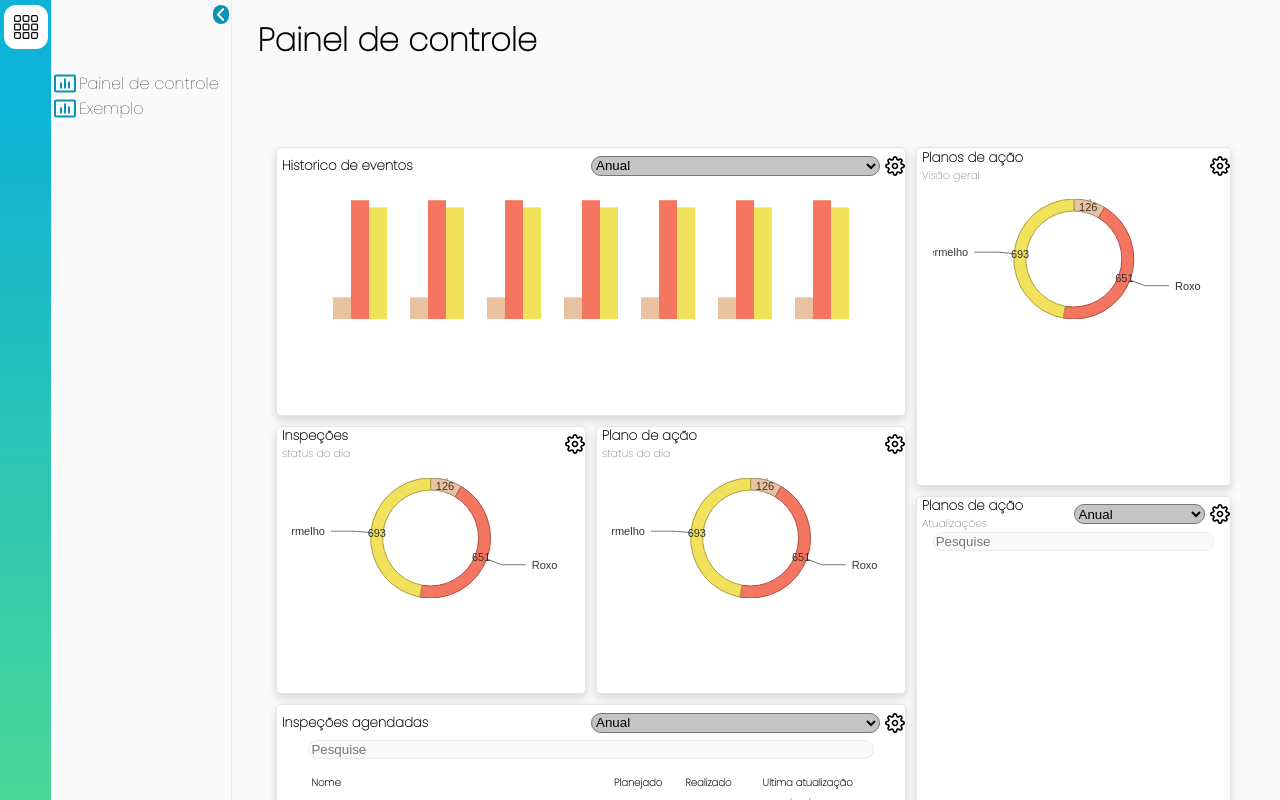
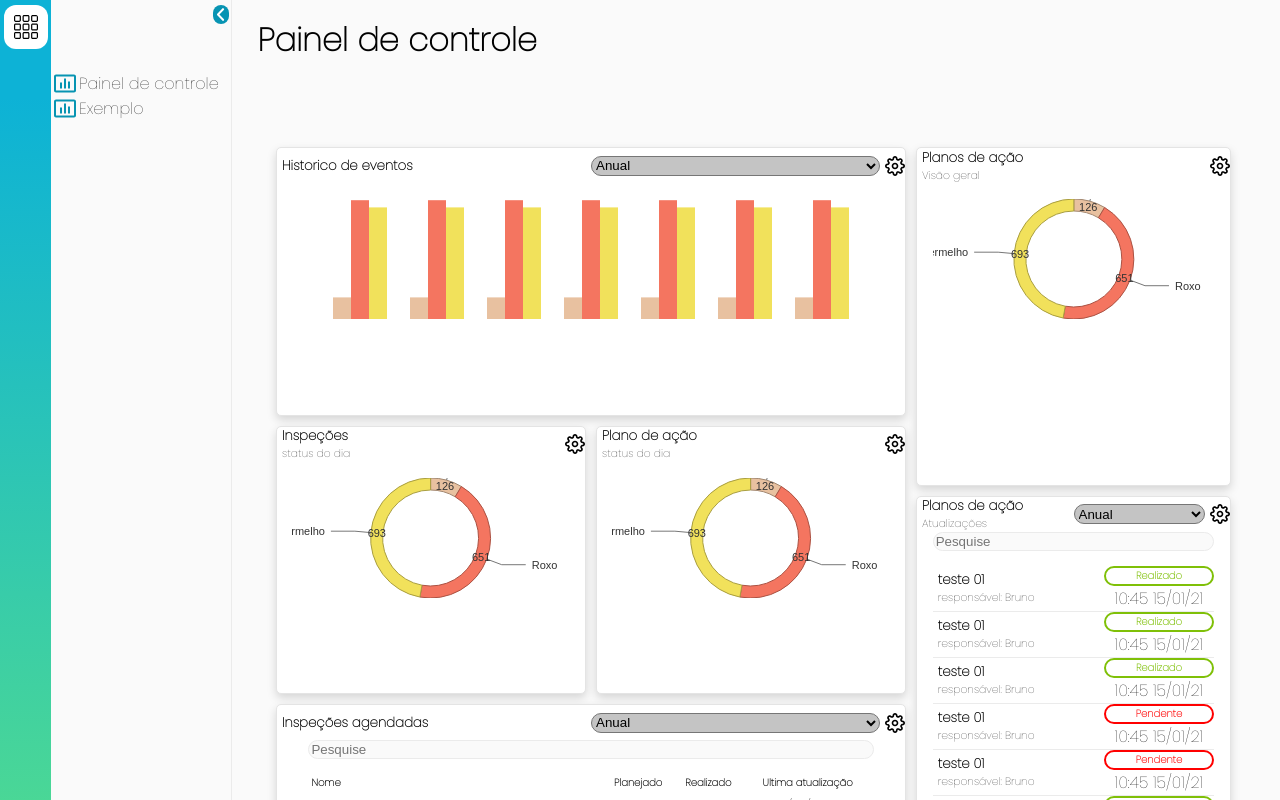
Before and after one commit to Alhenri/InspectApp, a React (Create React App) app: page / in a window 1280 px wide. Shown: the top 800 px of the page. Built offline with nearby package versions, Linux system fonts and the light colour scheme.

Commit message:
Criada a lista de checagem

```diff
--- a/src/components/Card/Card.tsx
+++ b/src/components/Card/Card.tsx
@@ -5,6 +5,7 @@ import {MyResponsiveBar} from './Graph/BarGraph/BarGrapg';
 import { MyResponsivePie } from './Graph/CircleGraph/CircleGraph';
 import Input from '../Input/Input';
 import Table from './Table/Table';
+import List from './List/List';
 import {
     CardStyle,
     ContentCard
@@ -15,11 +16,12 @@ interface Iprops{
     subTitle?: string,
     withSelector?: boolean,
     withInput?: boolean,
-    children?: JSX.Element,
+    children?: JSX.Element, // talvez precise
+    data?: Object[],
     type?: string
 }
 
-export default function Card({title, withSelector, subTitle, children, type, withInput }:Iprops){
+export default function Card({title, withSelector, subTitle, type, withInput, data }:Iprops){
     const { dado, changeData } = useContext(dataContext)
 
     function chooseContent(){
@@ -30,6 +32,8 @@ export default function Card({title, withSelector, subTitle, children, type, wit
                 return <MyResponsivePie />
             case "Table":
                 return <Table />
+            case "List":
+                return <List />
             default:
                 break;
         }
--- /dev/null
+++ b/src/components/Card/List/List.tsx
@@ -0,0 +1,54 @@
+import React from 'react';
+import dadoexample from './data/data-example.json';
+import {
+    ListContent,
+    ListItem,
+    TitleArea,
+    InfoArea,
+    StatusDone,
+    StatusToDo
+} from './style';
+
+interface IDataList{
+    plano: string,
+    responsavel: string,
+    status: string,
+    hora: string,
+    data: string
+}
+
+interface Iprops{
+    data: IDataList[]
+}
+
+export default function List(){
+    const data: IDataList[] = dadoexample as unknown as IDataList[];
+
+    return(
+        <ListContent>
+            {
+                data.map(
+                    (dat) => {
+                        return(
+                            <ListItem>
+                                <TitleArea>
+                                    <h5>{dat.plano}</h5>
+                                    <h6>responsável: {dat.responsavel}</h6>
+                                </TitleArea>
+                                <InfoArea>
+                                    {
+                                        dat.status==="true"?
+                                        <StatusDone>
+                                            <h6>Realizado</h6>
+                                        </StatusDone>:
+                                        <StatusToDo>
+                                            <h6>Pendente</h6>
+                                        </StatusToDo>
+                                    }
+                                    {dat.hora} {dat.data}
+                                </InfoArea>
+                            </ListItem>
+                    )})}
+        </ListContent>
+    )
+}
--- /dev/null
+++ b/src/components/Card/List/data/data-example.json
@@ -0,0 +1,107 @@
+[
+    {
+        "plano": "teste 01",
+        "responsavel": "Bruno",
+        "status": "true",
+        "hora": "10:45",
+        "data": "15/01/21"
+    },
+    {
+        "plano": "teste 01",
+        "responsavel": "Bruno",
+        "status": "true",
+        "hora": "10:45",
+        "data": "15/01/21"
+    },
+    {
+        "plano": "teste 01",
+        "responsavel": "Bruno",
+        "status": "true",
+        "hora": "10:45",
+        "data": "15/01/21"
+    },
+    {
+        "plano": "teste 01",
+        "responsavel": "Bruno",
+        "status": "false",
+        "hora": "10:45",
+        "data": "15/01/21"
+    },
+    {
+        "plano": "teste 01",
+        "responsavel": "Bruno",
+        "status": "false",
+        "hora": "10:45",
+        "data": "15/01/21"
+    },
+    {
+        "plano": "teste 01",
+        "responsavel": "Bruno",
+        "status": "true",
+        "hora": "10:45",
+        "data": "15/01/21"
+    },
+    {
+        "plano": "teste 01",
+        "responsavel": "Bruno",
+        "status": "true",
+        "hora": "10:45",
+        "data": "15/01/21"
+    },
+    {
+        "plano": "teste 01",
+        "responsavel": "Bruno",
+        "status": "true",
+        "hora": "10:45",
+        "data": "15/01/21"
+    },
+    {
+        "plano": "teste 01",
+        "responsavel": "Bruno",
+        "status": "false",
+        "hora": "10:45",
+        "data": "15/01/21"
+    },
+    {
+        "plano": "teste 01",
+        "responsavel": "Bruno",
+        "status": "false",
+        "hora": "10:45",
+        "data": "15/01/21"
+    },
+    {
+        "plano": "teste 01",
+        "responsavel": "Bruno",
+        "status": "true",
+        "hora": "10:45",
+        "data": "15/01/21"
+    },
+    {
+        "plano": "teste 01",
+        "responsavel": "Bruno",
+        "status": "true",
+        "hora": "10:45",
+        "data": "15/01/21"
+    },
+    {
+        "plano": "teste 01",
+        "responsavel": "Bruno",
+        "status": "true",
+        "hora": "10:45",
+        "data": "15/01/21"
+    },
+    {
+        "plano": "teste 01",
+        "responsavel": "Bruno",
+        "status": "false",
+        "hora": "10:45",
+        "data": "15/01/21"
+    },
+    {
+        "plano": "teste 01",
+        "responsavel": "Bruno",
+        "status": "false",
+        "hora": "10:45",
+        "data": "15/01/21"
+    }
+]
--- /dev/null
+++ b/src/components/Card/List/style.ts
@@ -0,0 +1,59 @@
+import styled from 'styled-components'
+
+export const ListContent = styled.div`
+    margin-top: 15px;
+    width: 100%;
+    display: flex;
+    flex-direction: column;
+    align-items: center;
+    max-height: 450px;
+    overflow: auto;
+`;
+
+export const ListItem = styled.span`
+    width: 90%;
+    height: 50px;
+    border-bottom: 1px solid #EBEBEB;
+    display: flex;
+    align-items: center;
+`;
+
+export const TitleArea = styled.div`
+    display: flex;
+    flex-direction: column;
+    margin-left: 5px;
+    flex: 3;
+    h5, h6{
+        margin: 0;
+    }
+    h6{
+        font-weight: 300;
+    }
+`;
+export const InfoArea = styled.div`
+    display: flex;
+    flex-direction: column;
+    align-items: center;
+    flex: 2;
+`;
+
+export const StatusDone = styled.section`
+    box-sizing: border-box;
+    border-radius: 100px;
+    width: 100%;
+    height: 10%;
+    border: 2px solid #7FC008;
+    h6{
+        font-size: 10px;
+        margin: 0;
+        color: #7FC008;
+        text-align: center;
+    }
+`;
+
+export const StatusToDo = styled(StatusDone)`
+    border: 2px solid red;
+    h6{
+        color: red;
+    }
+`;
--- a/src/components/Card/Table/Table.tsx
+++ b/src/components/Card/Table/Table.tsx
@@ -35,7 +35,6 @@ export default function Table(){
                         Ultima atualização
                     </th>
                 </tr>
-
                     {
                         Lines.map((line)=>{
                             return(
--- a/src/pages/controlPanel/controlPanel.tsx
+++ b/src/pages/controlPanel/controlPanel.tsx
@@ -33,7 +33,7 @@ export default function ControlPanel(){
                     <Card title="Planos de ação" subTitle="Visão geral" type="CircleGraph"/>
                 </RightCirGraphArea>
                 <RightListArea>
-                    <Card title="Planos de ação" subTitle="Atualizações"  withSelector withInput/>
+                    <Card title="Planos de ação" subTitle="Atualizações" type="List" withSelector withInput/>
                 </RightListArea>
             </ContainerRight>
         </>
```
Also changed, not shown: 1 other file (tests, documents, lock files or other folders).
